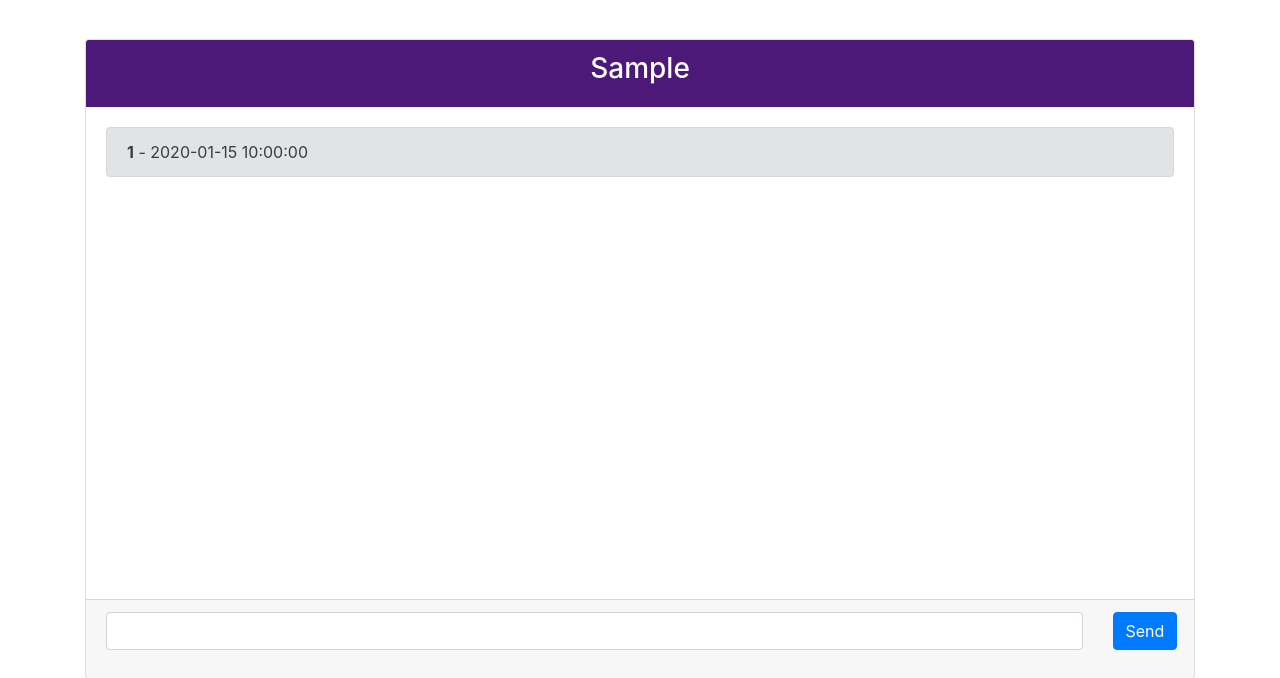
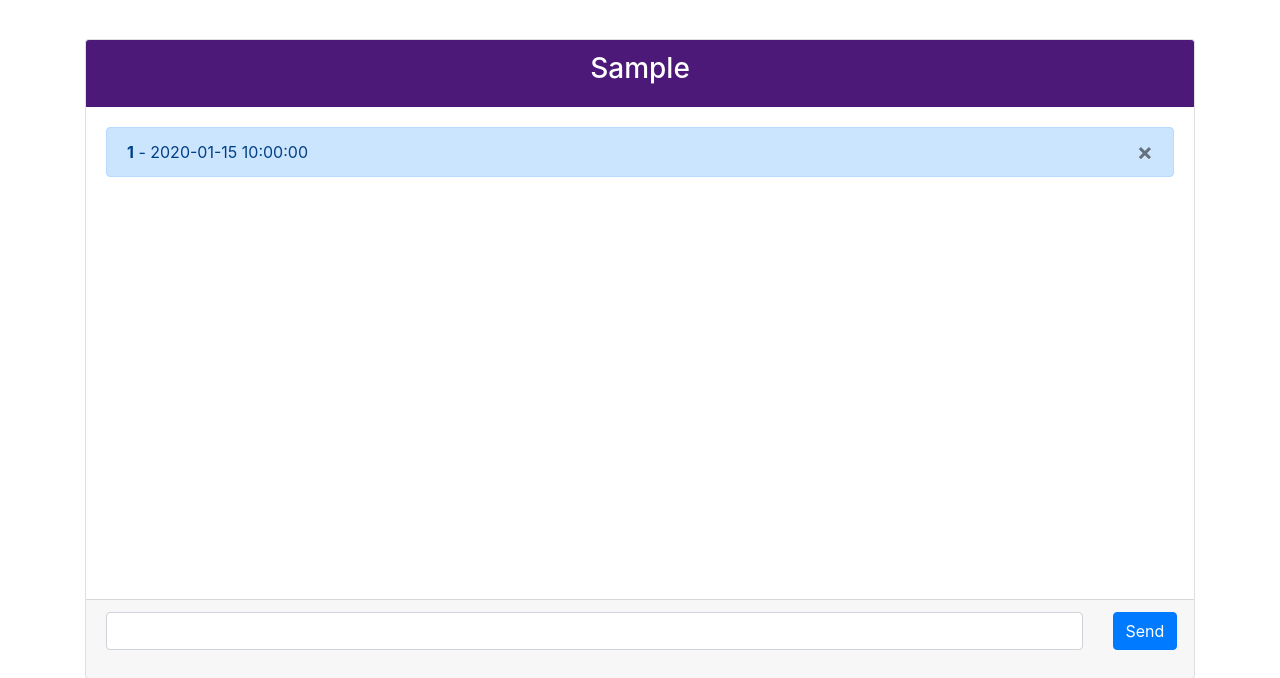
Before and after one commit to jtew396/project2, a Flask app: template templates/chat.html in a window 1280 px wide. Shown: the part 76-754 px from the top of the page. Run offline with Flask 2, Linux system fonts and the light colour scheme; the template is opened without the code that fills it: most values are stand-ins (such as "Sample title", 1, 10 or a date in 2020); some libraries are stand-ins or nearby versions.

Commit message:
[Project2] Final touches on deleting messages.

```diff
--- a/application.py
+++ b/application.py
@@ -113,7 +113,9 @@
     payload = create_payload(session['user_id'], data)
     # channel_messages[session['room']][payload['user_id'] + payload['timestamp']] = payload
     if channel_messages[session['room']]:
-        channel_messages[session['room']][payload.user_id + payload.timestamp] = payload
+        if len(channel_messages[session['room']]) >= 100:
+            channel_messages[session['room']].pop(0)
+        channel_messages[session['room']].append(payload)
     else:
         channel_messages[session['room']] = [payload]
     emit('send_message', payload, json=True, broadcast=True, room=room)
@@ -130,9 +132,14 @@
     messages = channel_messages[session["room"]]
     temp = []
     payload = data
+    if data['user_id'] == session['user_id']:
+        payload['delete'] = True
+    else:
+        payload['delete'] = False
     for i in messages:
         if i['message_id'] == data['message_id'] and i['user_id'] == session['user_id']:
             payload = i
+            payload['delete'] = True
         else:
             temp.append(i)
     channel_messages[session["room"]] = temp
--- a/static/index.js
+++ b/static/index.js
@@ -5,7 +5,7 @@
 
 		chat.on('send_message', function(data) {
 			// $("#messages").append('<div class=\"alert alert-primary\" id=\"' + data.user_id + data.timestamp + '\"><div class=\"row\"><div class="col"><div class=\"float-left\"><span class=\"font-weight-bold\">' + data.user_id + '</span> - ' + data.timestamp + '</div></div><div class=\"co\"><button type=\"button\" class=\"close\" aria-label=\"Close\"><span aria-hidden=\"true\">&times;</span></button></div></div><div class=\"row\" id=\"message\"><div class=\"col\"><div class=\"float-left\">' + data.msg + '</div></div></div></div>');
-			$("#messages").append('<div class=\"alert alert-primary\" id=\"' + data.message_id + '\"><div class=\"row\"><div class=\"col\"><div class=\"float-left\"><span class=\"font-weight-bold\">' + data.user_id + '</span> - ' + data.timestamp + '</div></div><div class=\"col\"><button type=\"button\" id=\"deleteMessage\" data-value=\"' + data.message_id + '\" class=\"close\" aria-label=\"Close\"><span aria-hidden=\"true\">&times;</span></button></div></div><div class=\"row\" id=\"message\"><div class=\"col\"><div class=\"float-left\">' + data.msg + '</div></div></div></div>');
+			$("#messages").append('<div class=\"alert alert-primary\" id=\"' + data.message_id + '\"><div class=\"row\"><div class=\"col\"><div class=\"float-left\"><span class=\"font-weight-bold\">' + data.user_id + '</span> - ' + data.timestamp + '</div></div><div class=\"col\"><button type=\"button\" id=\"deleteMessage\" data-message_id=\"' + data.message_id + '\" data-user_id=\"' + data.user_id + '\" class=\"close\" aria-label=\"Close\"><span aria-hidden=\"true\">&times;</span></button></div></div><div class=\"row\" id=\"message\"><div class=\"col\"><div class=\"float-left\">' + data.msg + '</div></div></div></div>');
 			// if (data.socket_id == chat.id) {
 			// 	$("#messages").append('<div class=\"alert alert-primary\" id=\"messageBox\"><div class=\"row\"><div class="col"><div class=\"float-left\"><span class=\"font-weight-bold\">' + data.user_id + '</span> - ' + data.timestamp + '</div></div><div class=\"co\"><button type=\"button\" class=\"close\" aria-label=\"Close\"><span aria-hidden=\"true\">&times;</span></button></div></div><div class=\"row\" id=\"message\"><div class=\"col\"><div class=\"float-left\">' + data.msg + '</div></div></div></div>');
 			// } else {
@@ -15,7 +15,9 @@
 
 		chat.on('delete_message', function(data){
 			console.log(data.message_id);
-			$('#' + data.message_id).remove();
+			if (data['delete'] == true ){
+				$('#' + data.message_id).remove();
+			};
 		});
 
 		$('#sendbutton').on('click', function() {
@@ -40,13 +42,24 @@
 			};
 		});
 
-		$('#deleteMessage').on('click', function() {
-			console.log('We have clicked the x');
+		$(document).on('click', '#deleteMessage', function() {
+			// console.log('We have clicked the x');
 			var data = {
-				message_id: $(this).data('value'),
+				message_id: $(this).data('message_id'),
+				user_id: $(this).data('user_id')
 			};
+			// console.log(data);
 			chat.emit('delete_message', data);
 		});
+
+		// $('#deleteMessage').on('click', function() {
+		// 	console.log('We have clicked the x');
+		// 	var data = {
+		// 		message_id: $(this).data('value'),
+		// 		user_id: $(this).data('user_id')
+		// 	};
+		// 	chat.emit('delete_message', data);
+		// });
 
 	});
 
--- a/templates/chat.html
+++ b/templates/chat.html
@@ -15,7 +15,28 @@
                 <div class="card-body overflow-auto" id="">
                     <div id="messages">
                         {% for message in channel_messages %}
-                            {% if message["user_id"] == session["user_id"] %}
+                            <div class="alert alert-primary" id="{{ message["message_id"] }}">
+                                <div class="row">
+                                    <div class="col">
+                                        <div class="float-left">
+                                            <span class="font-weight-bold">{{message["user_id"] }}</span> - {{ message["timestamp"] }}
+                                        </div>
+                                    </div>
+                                    <div class="col">
+                                        <button type="button" id="deleteMessage" data-message_id="{{ message["message_id"] }}" data-user_id="{{ message["user_id"] }}" class="close" aria-label="Close">
+                                            <span aria-hidden="true">&times;</span>
+                                        </button>
+                                    </div>
+                                </div>
+                                <div class="row" id="message">
+                                    <div class="col">
+                                        <div class="float-left">
+                                            {{ message["msg"] }}
+                                        </div>
+                                    </div>
+                                </div>
+                            </div>
+                            <!-- {% if message["user_id"] == session["user_id"] %}
                                 <div class="alert alert-primary" id="{{ message["message_id"] }}">
                                     <div class="row">
                                         <div class="col">
@@ -24,7 +45,7 @@
                                             </div>
                                         </div>
                                         <div class="col">
-                                            <button type="button" id="deleteMessage" data-value="{{ message["message_id"] }}" class="close" aria-label="Close">
+                                            <button type="button" id="deleteMessage" data-message_id="{{ message["message_id"] }}" data-user_id="{{ message["user_id"] }}" class="close" aria-label="Close">
                                                 <span aria-hidden="true">&times;</span>
                                             </button>
                                         </div>
@@ -38,7 +59,7 @@
                                     </div>
                                 </div>
                             {% else %}
-                                <div class="alert alert-secondary" id="{{ message["message_id"] }}">
+                                <div class="alert alert-primary" id="{{ message["message_id"] }}">
                                     <div class="row">
                                         <div class="col">
                                             <div class="float-left">
@@ -54,7 +75,7 @@
                                         </div>
                                     </div>
                                 </div>
-                            {% endif %}
+                            {% endif %} -->
                         {% endfor %}
                     </div>
                 </div>
```
